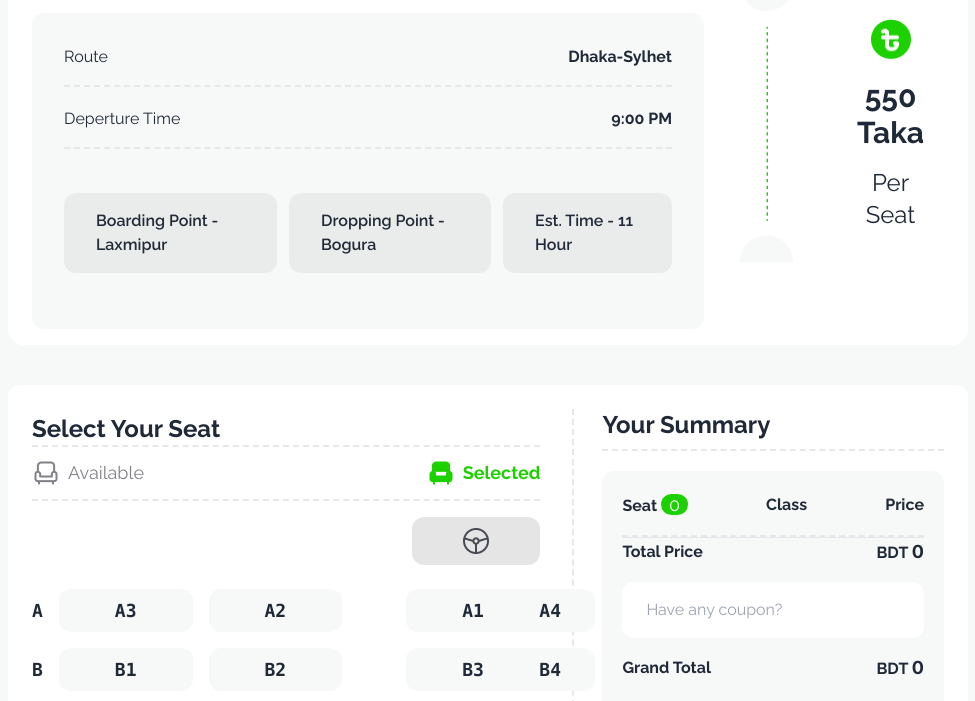
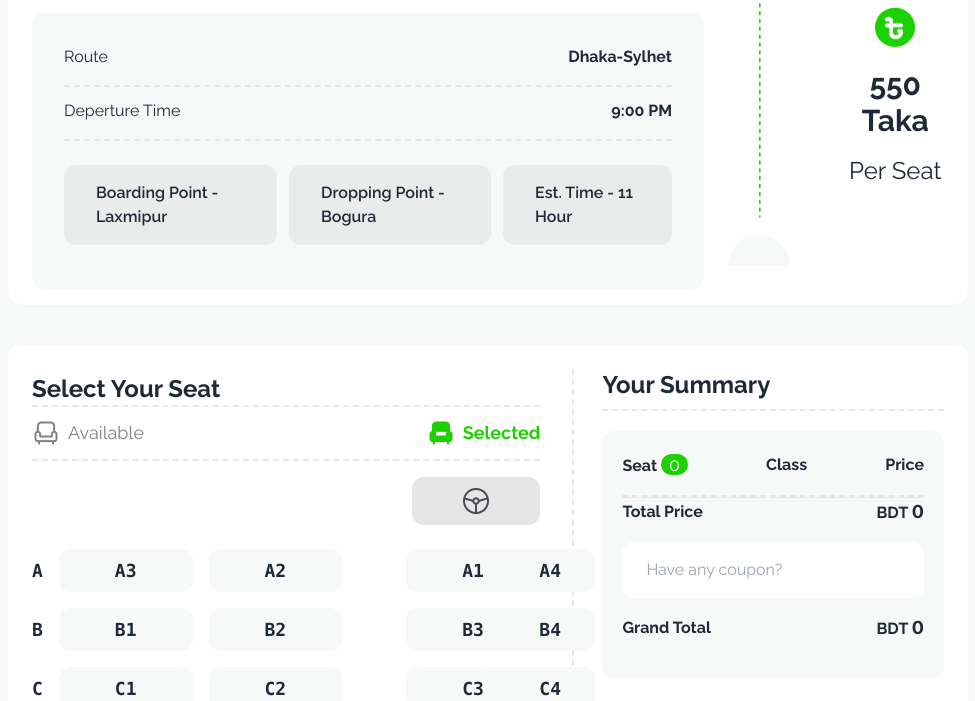
Before and after one commit to AKsamrat/5th-assignment, a plain HTML site: page index.html in a window 1280 px wide. Shown: the part 1787-2488 px from the top of the page, without its empty margins (152-1127 px from the left). Drawn offline with nearby package versions, Linux system fonts and the light colour scheme.

Commit message:
rent layout

```diff
--- a/index.html
+++ b/index.html
@@ -156,7 +156,7 @@
 
             <!-- details==================== -->
 
-            <div class="bg-[#F7F8F8] rounded-xl p-8 mt-5 space-y-5">
+            <div class="bg-[#F7F8F8] rounded-xl p-8 mt-5 space-y-3">
               <div class="flex justify-between items-center border-b-2 border-dashed pb-4">
                 <p>Route</p>
                 <p class="font-bold">Dhaka-Sylhet</p>
@@ -166,7 +166,7 @@
                 <p class="font-bold">9:00 PM</p>
 
               </div>
-              <div class="flex flex-col lg:flex-row justify-between py-6 gap-3  ">
+              <div class="flex flex-col lg:flex-row justify-between py-3 gap-3  ">
                 <div class="bg-[#0307120D] rounded-xl py-4 px-2 lg:px-8 font-semibold">
                   <p>Boarding Point - Laxmipur</p>
                 </div>
@@ -180,11 +180,11 @@
             </div>
           </div>
           <!-- rent=========================== -->
-          <div class="flex flex-col lg:flex-row justify-center items-center gap-14 col-span-1 p-3">
+          <div class="flex flex-col lg:flex-row justify-center items-center gap-14 col-span-1 ">
             <div>
               <img class="h-fit hidden lg:block" src="./images/info-devider.png" alt="">
             </div>
-            <div class=" flex flex-col justify-center items-center gap-4 pr-6">
+            <div class=" flex flex-col justify-center items-center gap-4 pr-6 pb-4">
               <img class="size-12" src="./images/tabler-icon-coin-taka-filled.png" alt="">
               <h3 class="font-bold text-3xl text-center">550 Taka</h3>
               <p class="text-center text-2xl">Per Seat</p>
@@ -393,7 +393,7 @@
             <!-- modal================================= -->
             <dialog id="my_modal_4" class="modal">
               <div class="modal-box lg:w-5/12 max-w-5xl flex flex-col justify-center items-center">
-                <img src="./Images/success.png" alt="">
+                <img src="./images/success.png" alt="">
                 <h3 class="font-bold text-3xl text-[#27AE60] text-center py-5">SUCCESS</h3>
                 <p class="py-4 text-center font-bold">Thank you for Booking Our Bus Seats. <br>
                   We are working hard to find the best service and deals for you.</p>
```
